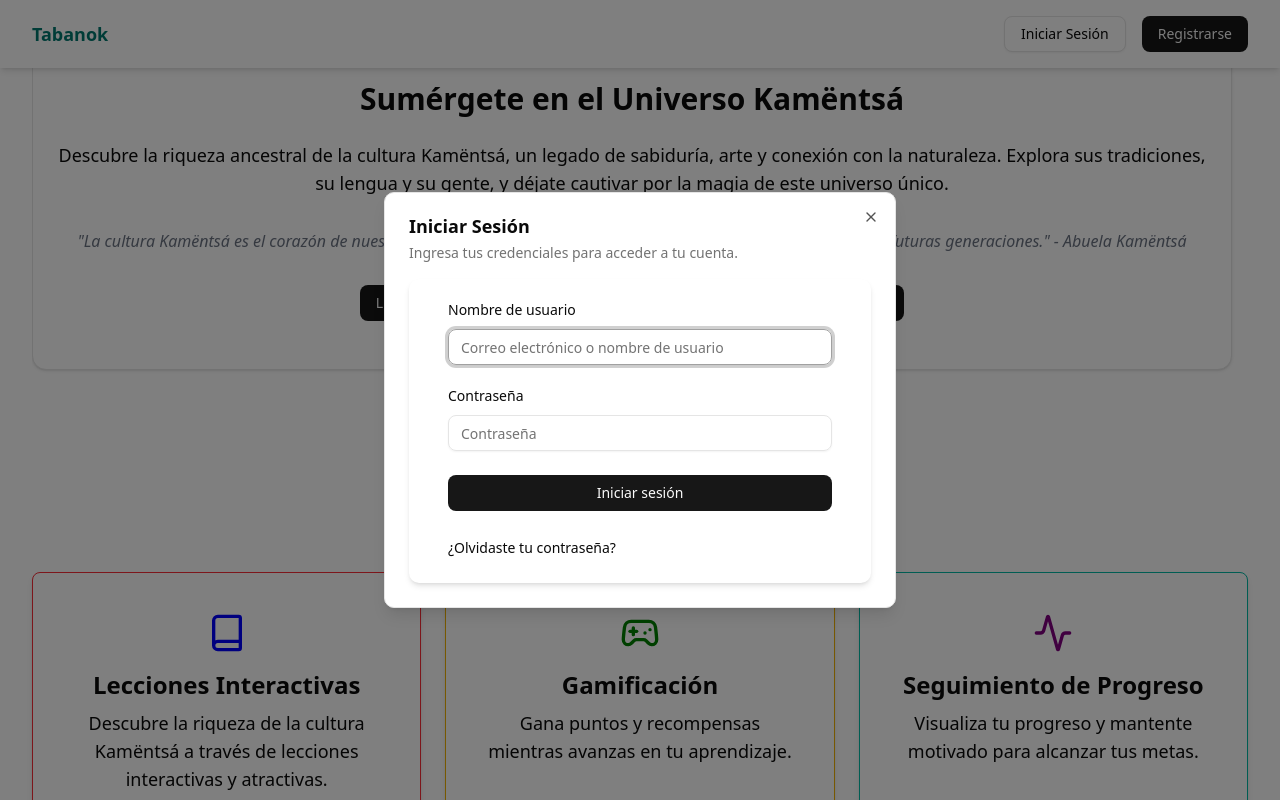
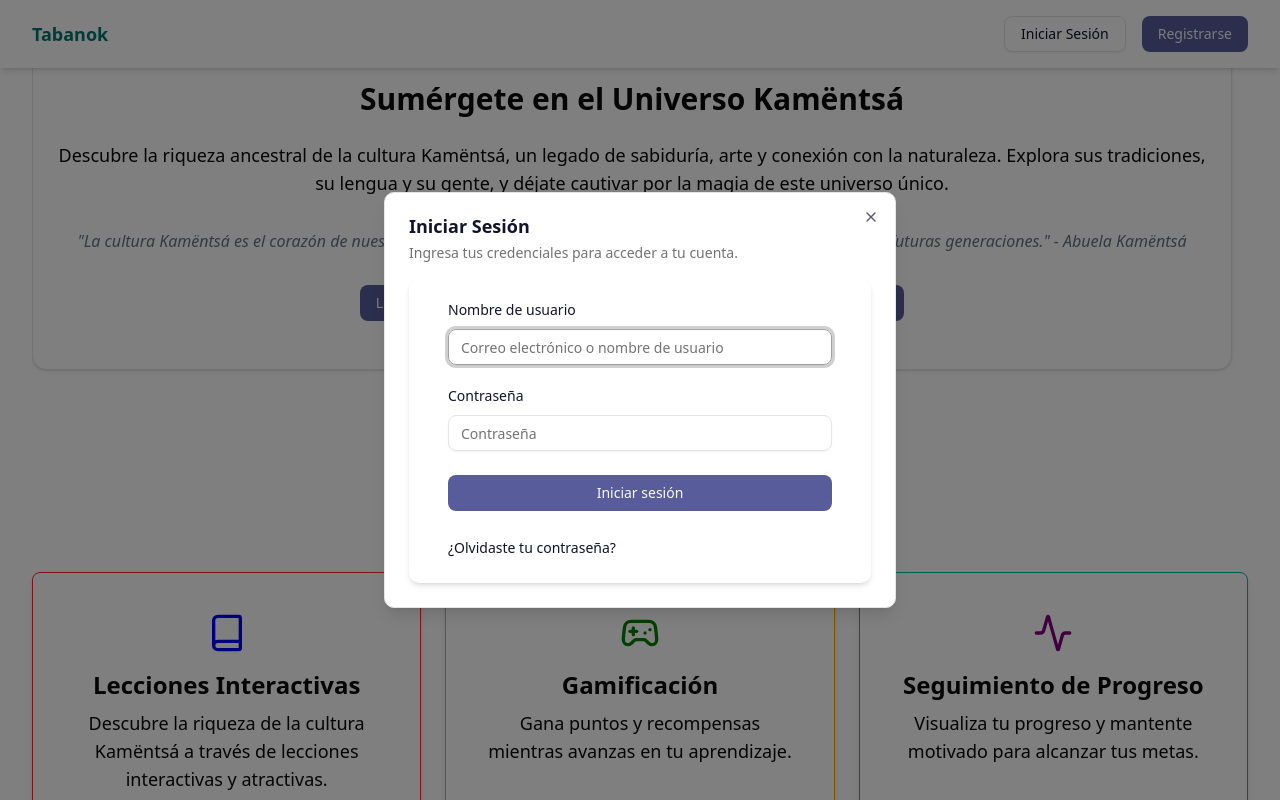
Before and after one commit to rmcam/frontend-tabanok, a React (Vite) app: page / in a window 1280 px wide. Shown: the top 800 px of the page. Built offline with nearby package versions, Linux system fonts and the light colour scheme; no server answers.

Commit message:
Design and colors

```diff
--- a/src/index.css
+++ b/src/index.css
@@ -5,12 +5,12 @@
 :root {
   --radius: 0.625rem;
   --background: oklch(1 0 0); /* k-blanco.500 */
-  --foreground: oklch(0.145 0 0); /* k-negro.500 */
+  --foreground: oklch(0.2 0.05 280); /* Un tono oscuro de morado */
   --card: oklch(1 0 0); /* k-blanco.500 */
   --card-foreground: oklch(0.145 0 0); /* k-negro.500 */
   --popover: oklch(1 0 0); /* k-blanco.500 */
   --popover-foreground: oklch(0.145 0 0); /* k-negro.500 */
-  --primary: oklch(0.205 0 0); /* kamentsa.verde-oscuro */
+  --primary: oklch(0.5 0.1 280); /* Un tono medio de morado */
   --primary-foreground: oklch(0.985 0 0); /* k-blanco.500 */
   --secondary: oklch(0.97 0 0); /* kamentsa.azul-celeste */
   --secondary-foreground: oklch(0.205 0 0); /* k-negro.500 */
```
